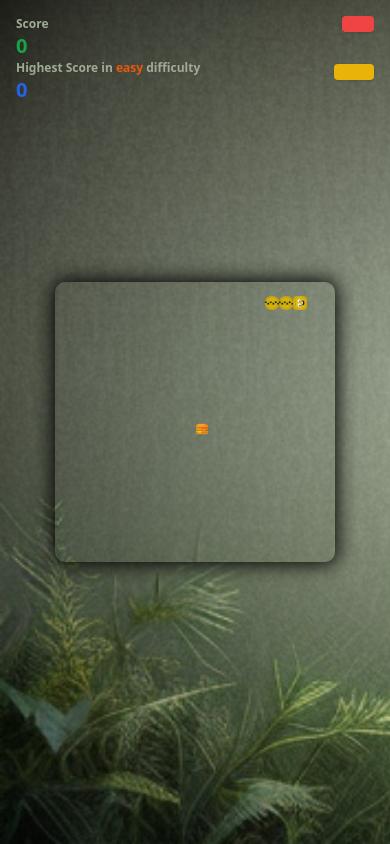
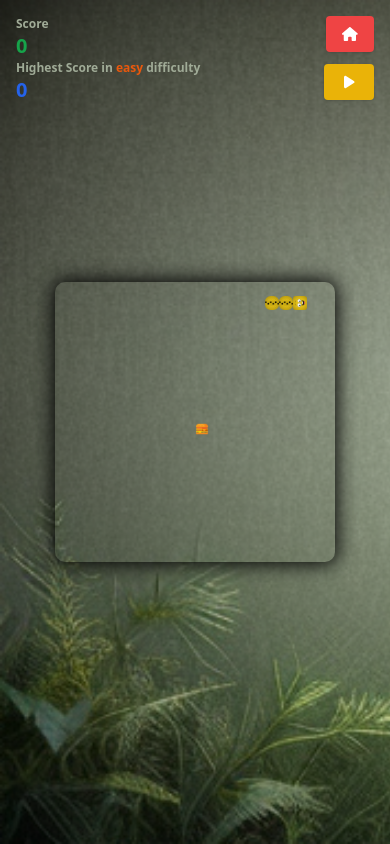
Before and after one commit to Future-Rafay/snake-game, a Next.js app: page / in a window 390 px wide. Both pictures are taken after a click on the button "Start Game". Built offline with nearby package versions, Linux system fonts and the light colour scheme.

Commit message:
added icons and responsive game grid

```diff
--- a/package.json
+++ b/package.json
@@ -9,6 +9,10 @@
     "lint": "next lint"
   },
   "dependencies": {
+    "@fortawesome/free-brands-svg-icons": "^6.7.1",
+    "@fortawesome/free-regular-svg-icons": "^6.7.1",
+    "@fortawesome/free-solid-svg-icons": "^6.7.1",
+    "@fortawesome/react-fontawesome": "^0.2.2",
     "next": "14.2.17",
     "react": "^18",
     "react-dom": "^18",
--- a/src/app/layout.js
+++ b/src/app/layout.js
@@ -10,7 +10,6 @@ export default function RootLayout({ children }) {
     <html lang="en">
       <head>
         <link rel="icon" href="/images/favicon.ico" />
-        <link rel="stylesheet" href="https://cdnjs.cloudflare.com/ajax/libs/font-awesome/6.7.1/css/all.min.css" integrity="sha512-5Hs3dF2AEPkpNAR7UiOHba+lRSJNeM2ECkwxUIxC1Q/FLycGTbNapWXB4tP889k5T5Ju8fs4b1P5z/iB4nMfSQ==" crossorigin="anonymous" referrerpolicy="no-referrer" />
       </head>
       <body>
         {children}
--- a/src/components/SnakeGrid.js
+++ b/src/components/SnakeGrid.js
@@ -1,6 +1,10 @@
 "use client";
 import { useEffect, useRef, useState } from "react";
 import { useSwipeable } from 'react-swipeable';
+import { FontAwesomeIcon } from '@fortawesome/react-fontawesome';
+import { faPause } from '@fortawesome/free-solid-svg-icons';
+import { faPlay } from '@fortawesome/free-solid-svg-icons';
+import { faHome } from '@fortawesome/free-solid-svg-icons';
 
 const grid_Size = 20;
 
@@ -361,23 +365,23 @@ const SnakeGrid = ({ speed, onMainMenu, difficulty }) => {
                             </button>
                         </div>
                     )}
-                    <div className="absolute top-4 sm:top-2 left-4 bg-transparent rounded">
+                    <div className="absolute top-4 sm:top-2 2xl:p-4 xl:top-4 left-4 bg-transparent rounded">
                         <p className="xxs:text-xs xs:text-sm sm:text-base md:text-lg lg:text-xl text-xs font-bold text-[#a0ab97]">Score</p>
                         <p className="text-xl font-extrabold text-green-600">{score}</p>
-                        <p className="xxs:text-xs xs:text-sm sm:text-base md:text-lg lg:text-xl text-xs font-bold text-[#a0ab97] md:absolute md:top-20 lg:relative">Highest Score in <span className="font-bold text-orange-600">{difficulty}</span> difficulty</p>
-                        <p className="text-xl font-extrabold text-blue-600 md:absolute md:top-48 lg:relative">{highestScore}</p>
+                        <p className="xxs:text-xs xs:text-sm sm:text-base md:text-lg lg:text-xl text-xs font-bold text-[#a0ab97] md:absolute md:top-16 lg:top-16 xl:relative xl:top-0">Highest Score in <span className="font-bold text-orange-600">{difficulty}</span> difficulty</p>
+                        <p className="text-xl font-extrabold text-blue-600 md:absolute md:top-44 lg:top-44 xl:relative xl:top-0">{highestScore}</p>
                     </div>
                     <button
                         className="absolute top-16 right-4 px-4 py-2 text-sm 3xs:px-5 2xs:px-5 2xs:py-2 2xs:text-base sm:px-6 sm:py-3 sm:right-20 sm:top-4  sm:text-lg bg-yellow-500 font-semibold text-white rounded shadow hover:bg-yellow-600 transition"
                         onClick={togglePause}
                     >
-                        {paused ? <i class="fa-solid fa-play"></i> : <i class="fa-solid fa-pause"></i>}
+                        {paused ? <FontAwesomeIcon icon={faPause} /> : <FontAwesomeIcon icon={faPlay} />}
                     </button>
                     <button
                         className="absolute top-4 right-4 px-4 py-2 text-sm 2xs:px-4 2xs:py-2 2xs:text-base sm:px-5 sm:right-3 sm:py-3  sm:text-lg bg-red-500 font-semibold text-white rounded shadow hover:bg-red-600 transition"
                         onClick={onMainMenu}
                     >
-                        <i class="fa-solid fa-house"></i>
+                        <FontAwesomeIcon icon={faHome} />
                     </button>
 
                     {Array.from({ length: grid_Size }).map((_, y) => (
--- a/tailwind.config.js
+++ b/tailwind.config.js
@@ -1,5 +1,6 @@
 /** @type {import('tailwindcss').Config} */
 module.exports = {
+  // reactStrictMode: false,
   content: [
     "./src/pages/**/*.{js,ts,jsx,tsx,mdx}",
     "./src/components/**/*.{js,ts,jsx,tsx,mdx}",
```
Also changed, not shown: 1 other file (tests, documents, lock files or other folders).
